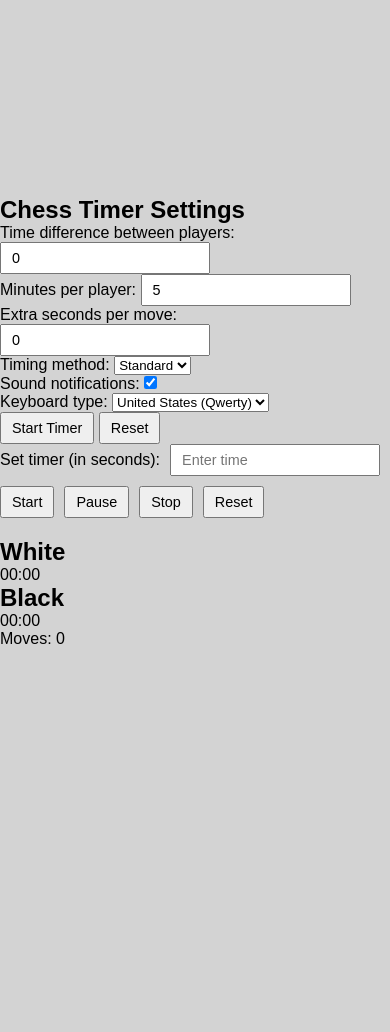
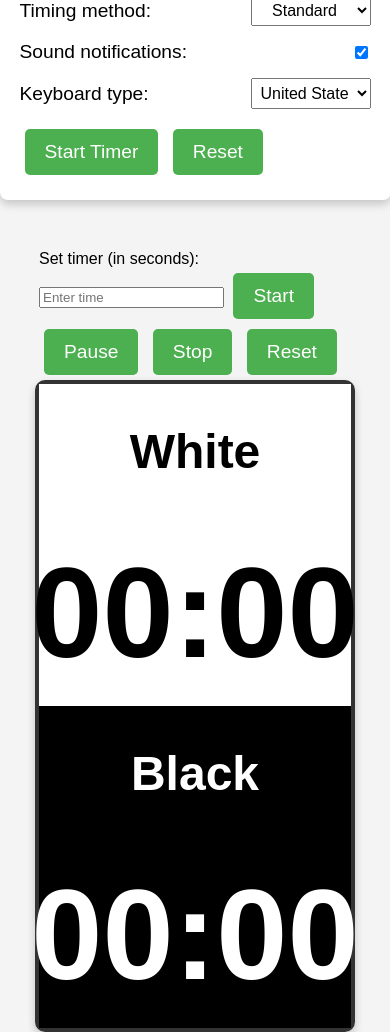
Before and after one commit to anshukumar2932/chess-timer, a plain HTML site: page index.html in a window 390 px wide. Shown: the top 1032 px of the page. Before the commit the page ends 844 px from the top, so only its background shows below. Drawn offline with Linux system fonts and the light colour scheme.

Commit message:
Update styles.css

```diff
--- a/styles.css
+++ b/styles.css
@@ -1,134 +1,133 @@
-/* Base styles */
-* {
+/* General Styles */
+body, html {
     margin: 0;
     padding: 0;
-    box-sizing: border-box;
-}
-
-body, html {
     height: 100%;
     display: flex;
     flex-direction: column;
     align-items: center;
     justify-content: center;
     font-family: Arial, sans-serif;
-    background-color: #d3d3d3; /* Gray background */
+    background-color: #f4f4f4;
 }
 
-/* Container for the controls */
-#controls {
-    margin-bottom: 20px;
-    display: flex;
-    align-items: center;
-    gap: 10px;
-    flex-wrap: wrap;
+/* Menu Section */
+#menu {
+    width: 80%;
+    max-width: 600px;
+    background-color: #fff;
+    padding: 20px;
+    border-radius: 8px;
+    box-shadow: 0 4px 10px rgba(0, 0, 0, 0.2);
+    margin-bottom: 30px;
 }
 
-/* Buttons for general controls */
-input, button {
-    padding: 8px 12px;
-    font-size: 1em;
+#menu h2 {
+    text-align: center;
+    margin-bottom: 20px;
 }
 
-/* Fullscreen toggle button styles */
-.fullscreenBtn {
-    position: absolute;
-    top: 10px;
-    right: 10px;
-    padding: 8px 12px;
-    font-size: 1.2em;
-    background-color: rgba(0, 0, 0, 0.5); /* Slight transparent background */
-    color: white;
-    border: none;
-    border-radius: 4px;
-    cursor: pointer;
-    transition: background-color 0.3s, transform 0.3s;
+.setting {
+    margin-bottom: 15px;
+    display: flex;
+    justify-content: space-between;
+    align-items: center;
 }
 
-.fullscreenBtn:hover {
-    background-color: rgba(0, 0, 0, 0.7); /* Darker background on hover */
-    transform: scale(1.1); /* Slight zoom effect */
+.setting label {
+    font-size: 1.2em;
 }
 
-/* Player timer base styles */
-.playerTimer {
-    position: relative;
+.setting input,
+.setting select {
+    font-size: 1em;
+    padding: 5px;
+    width: 120px;
+    text-align: center;
+}
+
+.setting input[type="checkbox"] {
+    width: auto;
+}
+
+/* Game Section */
+#game {
+    display: flex;
+    flex-direction: column;
+    align-items: center;
+    width: 80%;
+    max-width: 800px;
+    margin-top: 20px;
+}
+
+#container {
+    display: flex;
+    width: 100%;
+    height: 60%;
+    justify-content: space-around;
+    border: 4px solid #333;
+    border-radius: 10px;
+    box-shadow: 0 4px 8px rgba(0, 0, 0, 0.2);
+}
+
+.half {
     flex: 1;
     display: flex;
+    flex-direction: column;
     align-items: center;
     justify-content: center;
     font-size: 2em;
     color: white;
-    background-color: black;
-    padding: 20px;
-    border-radius: 10px;
-    transition: transform 0.2s ease, background-color 0.3s, font-size 0.3s;
-    box-shadow: 0 4px 8px rgba(0, 0, 0, 0.3);
-    min-height: 150px;
-    width: 100%;
+    transition: background-color 0.3s ease;
 }
 
-/* Highlight active player */
-.playerTimer.active {
-    background-color: green; /* Highlight the active timer */
-    color: #ffffff;
-    transform: scale(1.05); /* Slight scaling effect */
+#white {
+    background-color: white;
+    color: black;
 }
 
-/* Fullscreen timer styles */
-.playerTimer.fullscreen {
-    position: fixed;
-    top: 0;
-    left: 0;
-    width: 100vw;
-    height: 100vh;
-    font-size: 5em;
-    z-index: 1000;
-    justify-content: center;
-    background-color: #333; /* Darker background for fullscreen */
-    box-shadow: none; /* Remove shadow in fullscreen */
-    display: flex;
-    align-items: center;
-    justify-content: center;
+#black {
+    background-color: black;
 }
 
-/* Fullscreen Exit Button */
-.playerTimer.fullscreen .fullscreenBtn {
-    top: 20px;
-    left: 20px;
-    background-color: rgba(255, 0, 0, 0.5); /* Red color to indicate exit */
+.timer {
+    font-size: 4em;
+    font-weight: bold;
+    margin: 20px;
 }
 
-.playerTimer.fullscreen .fullscreenBtn:hover {
-    background-color: rgba(255, 0, 0, 0.7);
+#moveCountDisplay {
+    margin-top: 30px;
+    font-size: 1.5em;
+    font-weight: bold;
+    color: #333;
 }
 
-/* Timer container adjustments for small screen sizes */
+/* Buttons */
+button {
+    padding: 12px 20px;
+    font-size: 1.2em;
+    border: none;
+    background-color: #4CAF50;
+    color: white;
+    cursor: pointer;
+    border-radius: 5px;
+    transition: background-color 0.3s;
+    margin: 5px;
+}
+
+button:hover {
+    background-color: #45a049;
+}
+
+/* Responsive Design */
 @media (max-width: 768px) {
-    #timerContainer {
-        width: 80%;
-        gap: 15px;
+    #menu {
+        width: 90%;
     }
 
-    .playerTimer {
-        padding: 15px;
-        font-size: 1.5em;
-    }
-
-    input, button {
-        padding: 6px 10px;
-        font-size: 0.9em;
+    #container {
+        flex-direction: column;
+        height: auto;
     }
 }
-
-@media (orientation: landscape) {
-    #timerContainer {
-        flex-direction: row;
-    }
-}
-
-@media (orientation: portrait) {
-    #timerContainer {
-        flex-direction: column;
-    }
-}
```
